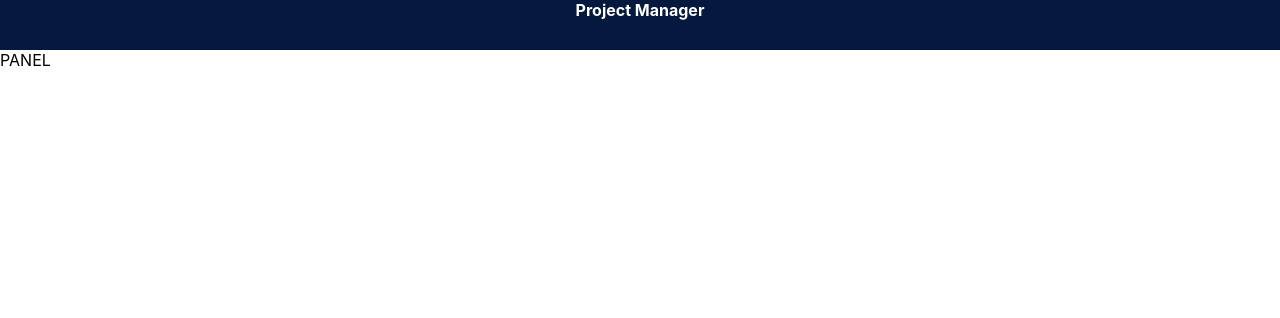
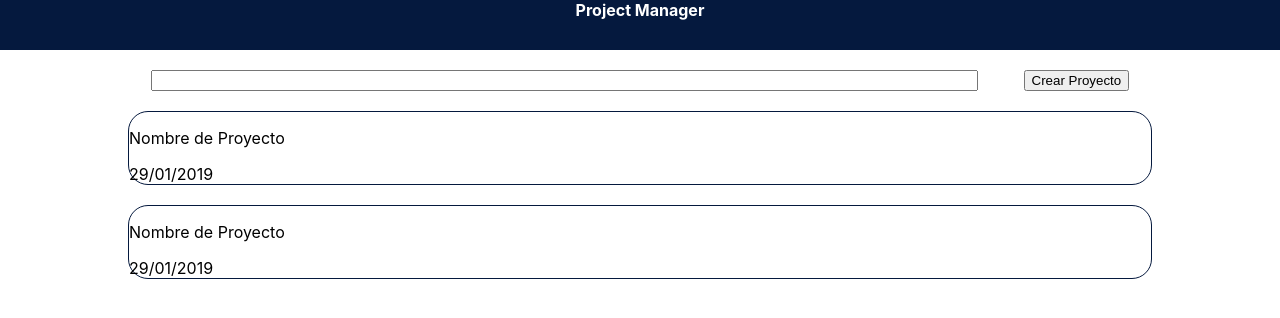
Before and after one commit to alvarofg95/project-manager, a React (Create React App) app in the folder project-front/: page / in a window 1280 px wide. Shown: the top 318 px of the page. Built offline with nearby package versions, Linux system fonts and the light colour scheme.

Commit message:
styling panel

```diff
--- /dev/null
+++ b/project-front/src/components/ProjectItem.js
@@ -0,0 +1,8 @@
+import React from 'react';
+
+export default () => (
+  <div className="projectItem">
+    <p>Nombre de Proyecto</p>
+    <span>29/01/2019</span>
+  </div>
+);
--- a/project-front/src/components/ProjectsPanel.js
+++ b/project-front/src/components/ProjectsPanel.js
@@ -1,7 +1,9 @@
 import React from 'react';
+import ProjectItem from './ProjectItem';
 
 export default () => (
-  <div>
-    <span>PANEL</span>
+  <div className="projectsPanel">
+    <ProjectItem />
+    <ProjectItem />
   </div>
 );
--- /dev/null
+++ b/project-front/src/components/SearchToolbar.js
@@ -0,0 +1,10 @@
+import React from 'react';
+import TextInput from '../components/inputs/TextInput';
+import CustomButton from '../components/buttons/CustomButton';
+
+export default () => (
+  <div className="searchToolbar">
+    <TextInput className="searchInput" width="100%" />
+    <CustomButton text="Crear Proyecto" />
+  </div>
+);
--- a/project-front/src/pages/Home.js
+++ b/project-front/src/pages/Home.js
@@ -1,8 +1,10 @@
 import React from 'react';
 import ProjectsPanel from '../components/ProjectsPanel';
+import SearchToolbar from '../components/SearchToolbar';
 
 export default () => (
-  <div>
+  <div className="container">
+    <SearchToolbar />
     <ProjectsPanel />
   </div>
 );
--- a/project-front/src/style/index.css
+++ b/project-front/src/style/index.css
@@ -17,3 +17,28 @@ header {
   font-weight: bold;
   text-align: center;
 }
+
+.container {
+  width: 80%;
+  margin: 20px auto;
+}
+
+.projectsPanel {
+  margin-top: 20px;
+}
+
+.projectItem {
+  border: 1px solid;
+  border-color: #05193e;
+  border-radius: 20px;
+  margin-bottom: 20px;
+}
+
+.searchToolbar {
+  display: flex;
+  justify-content: space-around;
+}
+
+.searchInput {
+  width: 80%;
+}
```
